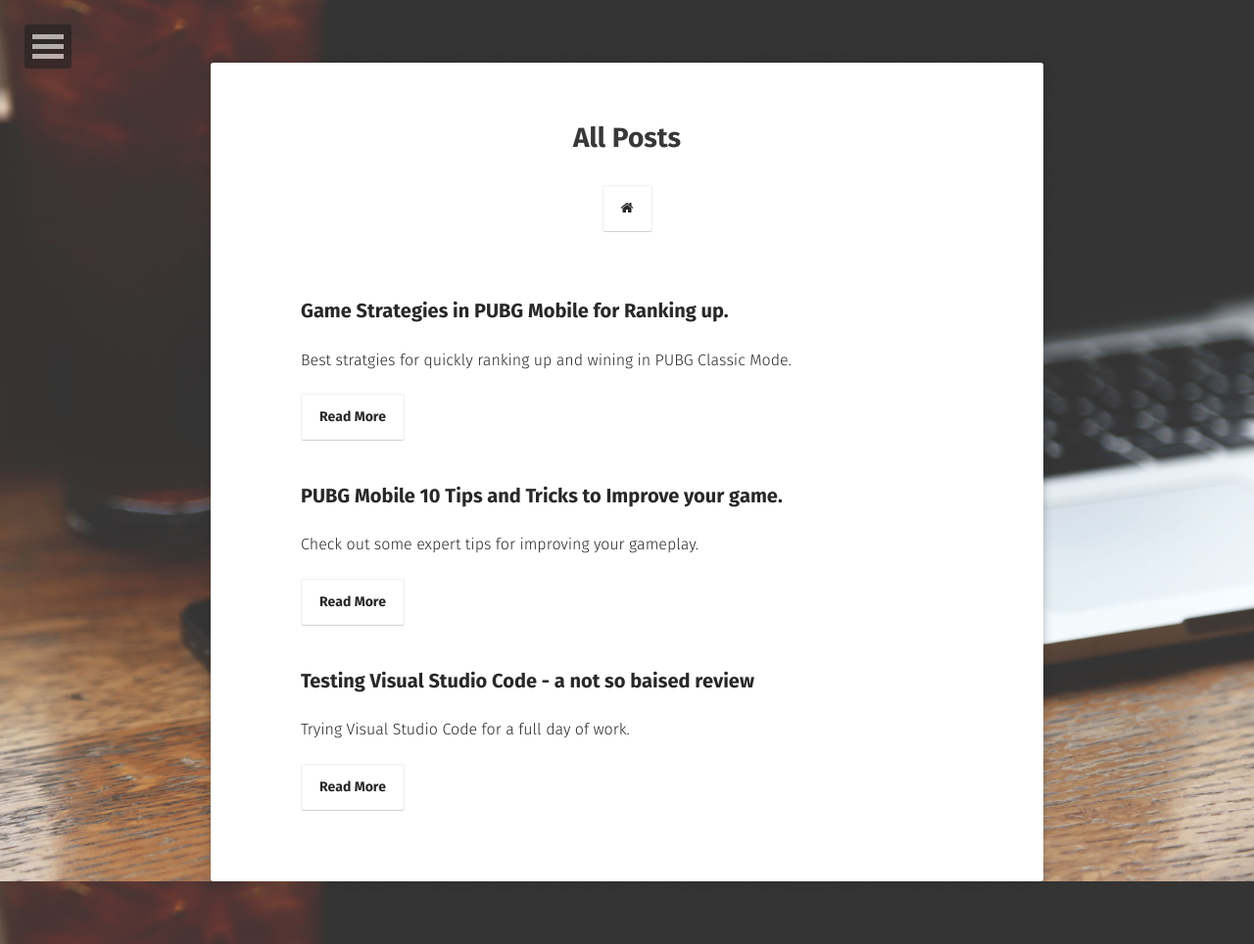
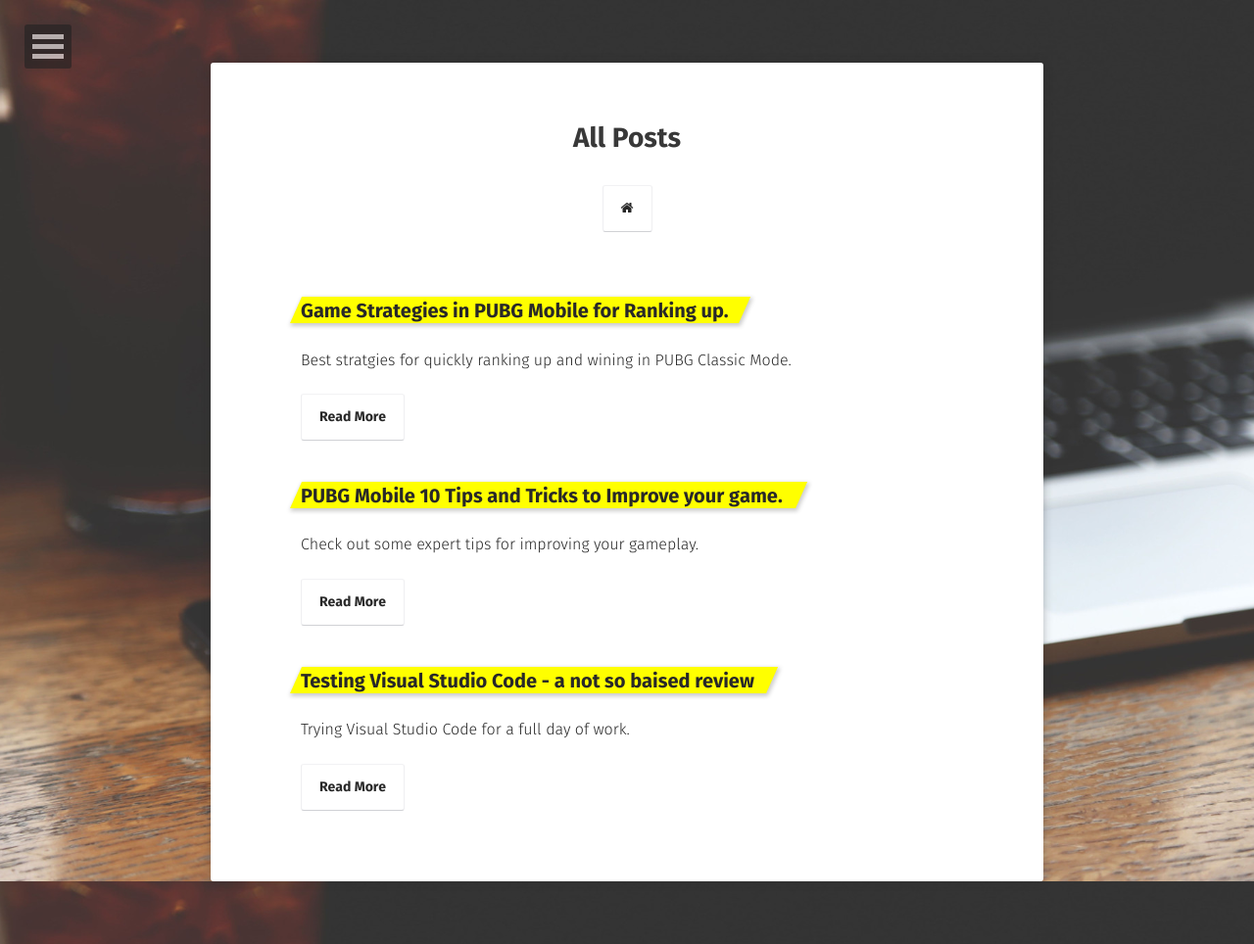
Before and after one commit to swarad07/swarad07.moon, a Jekyll site: the page built from posts/index.md, in a window 1280 px wide. Shown: the whole page at 98% size. Built offline with Jekyll 4.4.1, drawn with Linux system fonts in a browser that asks for light colours; some web fonts are replaced.

Commit message:
Adding custom styles.

```diff
--- a/assets/css/main.scss
+++ b/assets/css/main.scss
@@ -16,6 +16,8 @@ sitemap: false
 @import "mixins";
 @import "normalize";
 @import "site";
+/** Custom Styles **/
+@import "custom";
 @import "typography";
 @import "elements";
 @import "syntax";
```
